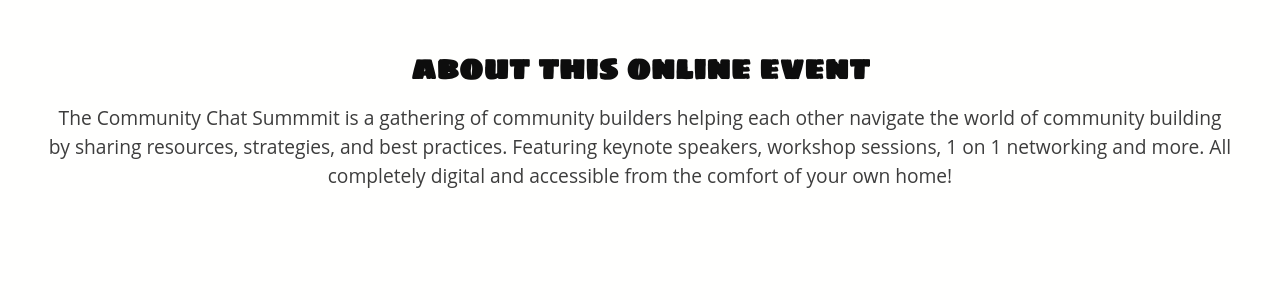
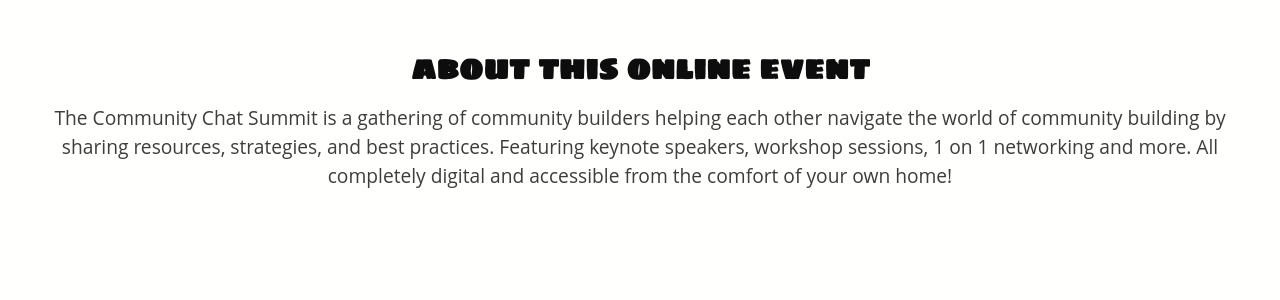
Before and after one commit to stijnvc/holo-alfa, a Jekyll site: the page built from summit.html, in a window 1280 px wide. Shown: the part 818-1118 px from the top of the page. Built offline with Jekyll 4.4.1, drawn with Linux system fonts in a browser that asks for light colours; nearby versions of some CDN libraries; some web fonts are replaced; comment, search, counter and statistics services are not loaded.

Commit message:
Fix spelling errors

```diff
--- a/summit.html
+++ b/summit.html
@@ -45,7 +45,7 @@ description: A gathering of community builders helping each other navigate the w
     <div class="container grid-xxl mb-32" style="margin-top: 64px" >
       <div class="column col-12 my-32 text-center">
         <h2 class="sigmar pt-16">about this online event</h2>
-        <p class="text-large">The Community Chat Summmit is a gathering of community builders helping each other navigate the world of community building by sharing resources, strategies, and best practices. Featuring keynote speakers, workshop sessions, 1 on 1 networking and more. All completely digital and accessible from the comfort of your own home!</p>
+        <p class="text-large">The Community Chat Summit is a gathering of community builders helping each other navigate the world of community building by sharing resources, strategies, and best practices. Featuring keynote speakers, workshop sessions, 1 on 1 networking and more. All completely digital and accessible from the comfort of your own home!</p>
       </div>
       <div class="column col-12 mt-32 mb-8 text-center">
         <h2 class="sigmar mb-16">speakers + schedule</h2>
```
